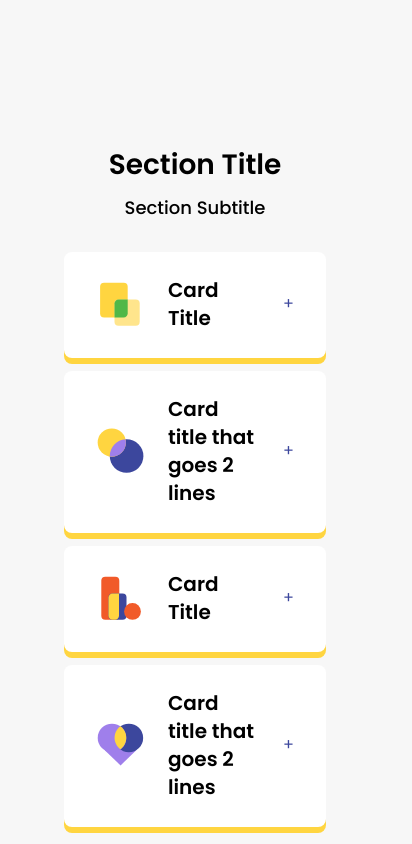
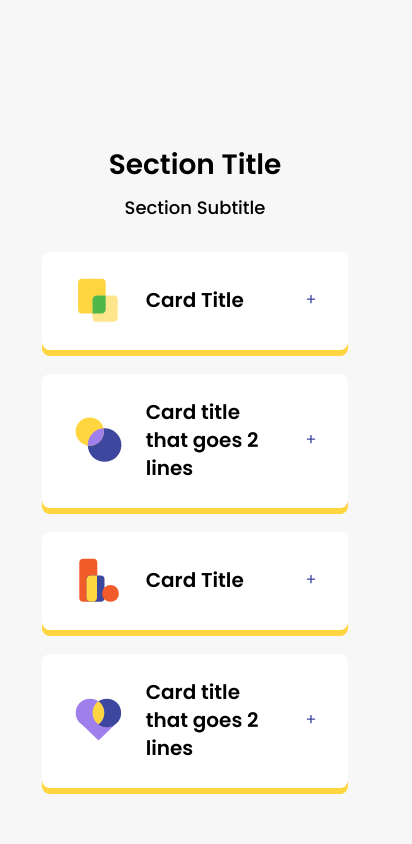
Before and after one commit to rachit-bhusal/FE-Coding-Challenge-V1-Rachit, a React (Vite) app: page / in a window 390 px wide. Shown: the whole page, 412 px wide, since content can reach past the window. Built offline with nearby package versions, Linux system fonts and the light colour scheme.

Commit message:
responsive bugs fixed

```diff
--- a/accordionData.js
+++ b/accordionData.js
@@ -7,33 +7,33 @@ import ThirdAccordionIcon from './src/components/Icons/AccordionIcons/ThirdAccor
 const accordionData = [
 	{
 		id: '1',
-		title: 'Accordion Title 1',
+		title: 'Accordion Title',
 		icon: FirstAccordionIcon(),
-		description: 'Lorem ipsum dolor sit amet, consectetur adipiscing elit.',
+		description: 'Lorem ipsum dolor sit amet, consectetur adipiscing elit. Praesent scelerisque risus id ante maximus blandit.',
 	},
 	{
 		id: '2',
-		title: 'Accordion title 2',
+		title: 'Accordion title',
 		icon: SecondAccordionIcon(),
-		description: 'Lorem ipsum dolor sit amet, consectetur adipiscing elit.',
+		description: 'Lorem ipsum dolor sit amet, consectetur adipiscing elit. Praesent scelerisque risus id ante maximus blandit.',
 	},
 	{
 		id: '3',
-		title: 'Accordion Title 3',
+		title: 'Accordion Title',
 		icon: ThirdAccordionIcon(),
-		description: 'Lorem ipsum dolor sit amet, consectetur adipiscing elit.',
+		description: 'Lorem ipsum dolor sit amet, consectetur adipiscing elit. Praesent scelerisque risus id ante maximus blandit.',
 	},
 	{
 		id: '4',
-		title: 'Accordion title 4',
+		title: 'Accordion title',
 		icon: FourthAccordionIcon(),
-		description: 'Lorem ipsum dolor sit amet',
+		description: 'Lorem ipsum dolor sit amet, consectetur adipiscing elit. Praesent scelerisque risus id ante maximus blandit.',
 	},
 	{
 		id: '5',
-		title: 'Accordion title 5',
+		title: 'Accordion title',
 		icon: FifthAccordionIcon(),
-		description: 'Lorem ipsum dolor sit amet',
+		description: 'Lorem ipsum dolor sit amet, consectetur adipiscing elit. Praesent scelerisque risus id ante maximus blandit.',
 	},
 ];
 
--- a/cardData.js
+++ b/cardData.js
@@ -8,7 +8,7 @@ const cardData = [
 		id: 'tab1',
 		title: 'Card Title',
 		icon: FirstCardIcon(),
-		description: 'Lorem ipsum dolor sit amet, consectetur adipiscing elit.',
+		description: 'Lorem ipsum dolor sit amet, consectetur adipiscing elit. Praesent scelerisque risus id ante maximus blandit.',
 		button: {
 			title: 'Discover',
 		},
@@ -22,7 +22,7 @@ const cardData = [
 		id: 'tab2',
 		title: 'Card title that goes 2 lines',
 		icon: SecondCardIcon(),
-		description: 'Lorem ipsum dolor sit amet, consectetur adipiscing elit.',
+		description: 'Lorem ipsum dolor sit amet, consectetur adipiscing elit. Praesent scelerisque risus id ante maximus blandit.',
 		button: {
 			title: 'Discover',
 		},
@@ -37,7 +37,7 @@ const cardData = [
 
 		title: 'Card Title',
 		icon: ThirdCardIcon(),
-		description: 'Lorem ipsum dolor sit amet, consectetur adipiscing elit.',
+		description: 'Lorem ipsum dolor sit amet, consectetur adipiscing elit. Praesent scelerisque risus id ante maximus blandit.',
 		button: {
 			title: 'Discover',
 		},
@@ -52,7 +52,7 @@ const cardData = [
 
 		title: 'Card title that goes 2 lines',
 		icon: FourthCardIcon(),
-		description: 'Lorem ipsum dolor sit amet',
+		description: 'Lorem ipsum dolor sit amet, consectetur adipiscing elit. Praesent scelerisque risus id ante maximus blandit.',
 		button: {
 			title: 'Discover',
 		},
--- a/src/App.jsx
+++ b/src/App.jsx
@@ -7,10 +7,10 @@ import TabContentWrapper from './components/Wrappers/TabContentWrapper';
 function App() {
 	const [activeTab, setActiveTab] = useState('tab1');
 	return (
-		<section className='lg:max-w-[108rem] flex flex-col items-center m-4 pt-32 px-12'>
-			<h1 className='font-semibold text-[1.75rem] lg:text-[2.5rem] pb-2'>Section Title</h1>
+		<section className='flex flex-col items-center px-12 pt-32 m-4 lg:max-w-[108rem]'>
+			<h1 className='pb-2 font-semibold text-[1.75rem] lg:text-[2.5rem]'>Section Title</h1>
 			<h2 className='text-lg font-medium lg:text-2xl'>Section Subtitle</h2>
-			<div className='flex flex-col gap-[0.812rem] mt-[1.9rem] lg:flex-row'>
+			<div className='flex flex-col gap-[1.5rem] mt-[1.9rem] lg:flex-row'>
 				{cardData.map((card) => (
 					<>
 						<Card
--- a/src/components/Cards/Card.jsx
+++ b/src/components/Cards/Card.jsx
@@ -13,15 +13,15 @@ const Card = ({ title, icon, description, buttonLabel, id, setActiveTab, activeT
 	return (
 		<div
 			onClick={handleClick}
-			className={`flex flex-col cursor-pointer lg:border rounded-lg border-[#CCCCCC] bg-white text-black overflow-hidden justify-between lg:hover:shadow-md lg:w-1/4 shadow-[0px_6px_0px_#FFD540] lg:shadow-none ${
+			className={`flex flex-col cursor-pointer rounded-lg border-[#CCCCCC] bg-white text-black overflow-hidden justify-between shadow-[0px_6px_0px_#FFD540] lg:border lg:hover:shadow-md lg:w-1/4 lg:shadow-none ${
 				activeTab === id && accordionIsOpen ? `shadow-none rounded-[2.5rem] lg:rounded-lg` : ``
 			}`}>
-			<div className='lg:p-6 px-8 py-6 pb-[0.625rem]'>
+			<div className='px-8 py-6 pb-[0.625rem] lg:p-6'>
 				<div className='flex flex-row-reverse items-center justify-end gap-6 pb-4 lg:justify-between lg:flex-row lg:items-start'>
 					{activeTab === id && accordionIsOpen ? (
-						<span className='lg:hidden text-[#3C479D]'>-</span>
+						<span className='text-[#3C479D] lg:hidden'>-</span>
 					) : (
-						<span className='lg:hidden text-[#3C479D]'>+</span>
+						<span className='text-[#3C479D] lg:hidden'>+</span>
 					)}
 					<p className='flex-grow text-xl font-semibold'>{title}</p>
 					{icon}
@@ -31,13 +31,12 @@ const Card = ({ title, icon, description, buttonLabel, id, setActiveTab, activeT
 			<div className='hidden lg:block'>
 				<CardButton label={buttonLabel} />
 			</div>
-			{accordionIsOpen && (
-				<div className='visible transition delay-200 lg:hidden ease'>
-					<TabContentWrapper key={id} id={id} activeTab={activeTab}>
-						<TabCard title={title} description={description} />
-					</TabContentWrapper>
-				</div>
-			)}
+
+			<div className={`visible ${!accordionIsOpen ? 'h-0' : 'h-full'} transition delay-200 ease lg:hidden`}>
+				<TabContentWrapper key={id} id={id} activeTab={activeTab}>
+					<TabCard title={title} description={description} />
+				</TabContentWrapper>
+			</div>
 		</div>
 	);
 };
--- a/src/components/TabCards/TabCard.jsx
+++ b/src/components/TabCards/TabCard.jsx
@@ -11,10 +11,10 @@ const TabCard = ({ title, description }) => {
 		setShowMyModal(false);
 	};
 	return (
-		<div className='flex flex-col lg:flex-row lg:justify-between gap-10 lg:gap-16 bg-[#FFE58C] lg:rounded-[2.5rem] rounded-3xl px-16 py-14 lg:w-full'>
+		<div className='gap-10 rounded-lg px-16 py-14 bg-[#FFE58C] lg:rounded-[2.5rem] flex flex-col lg:flex-row lg:justify-between'>
 			<div className='flex flex-col gap-6 lg:gap-0 lg:basis-2/4'>
-				<p className='text-3xl font-semibold lg:pb-6 lg:text-5xl xl:text-balance text-wrap'>{title}</p>
-				<p className='text-xl font-normal lg:pb-12 lg:text-2xl max-w-64 lg:max-w-full'>{description}</p>
+				<p className='text-3xl font-semibold lg:pb-6 lg:text-5xl xl:text-balance'>{title}</p>
+				<p className='text-xl font-normal lg:pb-12 lg:text-2xl lg:max-w-full'>{description}</p>
 				<div className='hidden lg:block'>
 					<TabButton label='Discover Product' setShowMyModal={setShowMyModal} />
 				</div>
```
